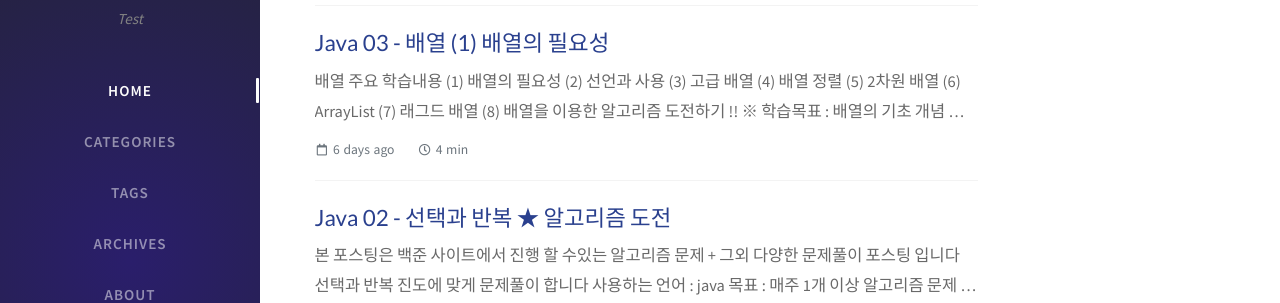
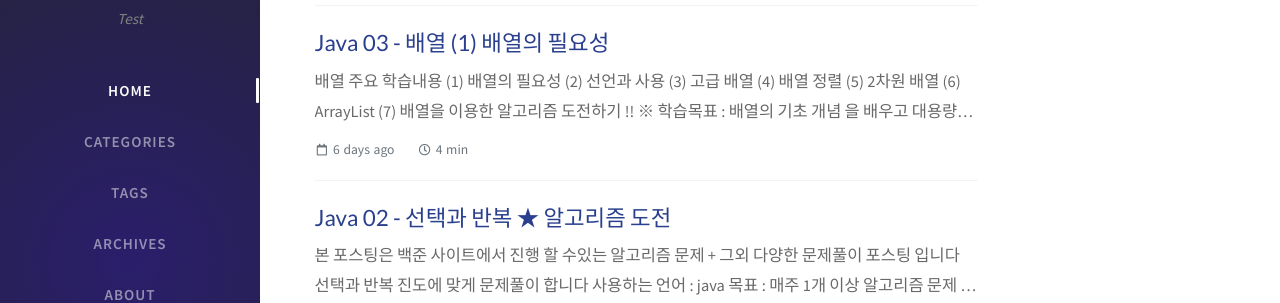
Before and after one commit to ksm0207/ksm0207.github.io, a Jekyll site: the page built from index.html, in a window 1280 px wide and 900 px high, scrolled down 923 px. Shown: the part 189-492 px from the top of the window. Built offline with Jekyll 4.4.1, drawn with Linux system fonts in a browser that asks for light colours; nearby versions of some CDN libraries; the list of posts is cut into pages by our own code; comment, search, counter and statistics services are not loaded.

Commit message:
Update 2021-03-12-java14.md

```diff
--- a/_posts/2021-03-12-java14.md
+++ b/_posts/2021-03-12-java14.md
@@ -15,8 +15,7 @@ comments : true
 * (4) 배열 정렬
 * (5) 2차원 배열
 * (6) ArrayList
-* (7) 래그드 배열
-* (8) 배열을 이용한 알고리즘 도전하기 !!
+* (7) 배열을 이용한 알고리즘 도전하기 !!
 
 ※ 학습목표 : 배열의 `` 기초 개념 `` 을 배우고 대용량의 데이터를 사용하는 프로그램의 작성을 진행합니다<br>
 
```
